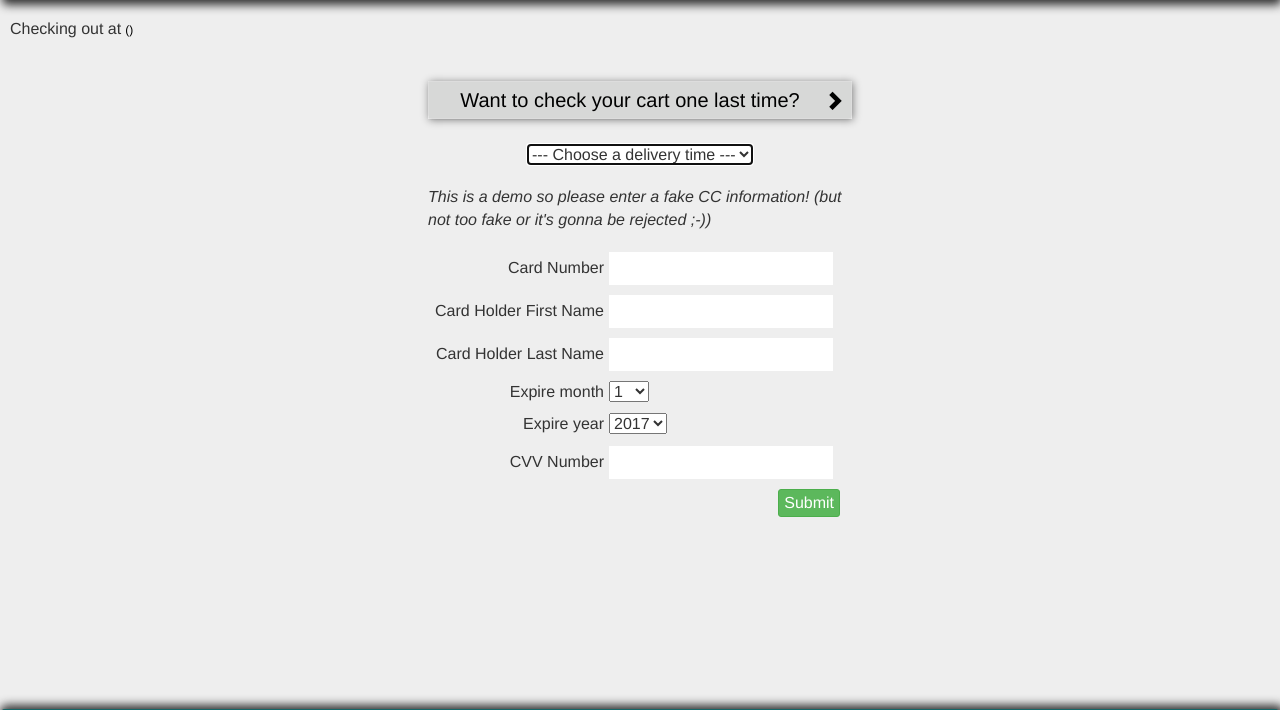
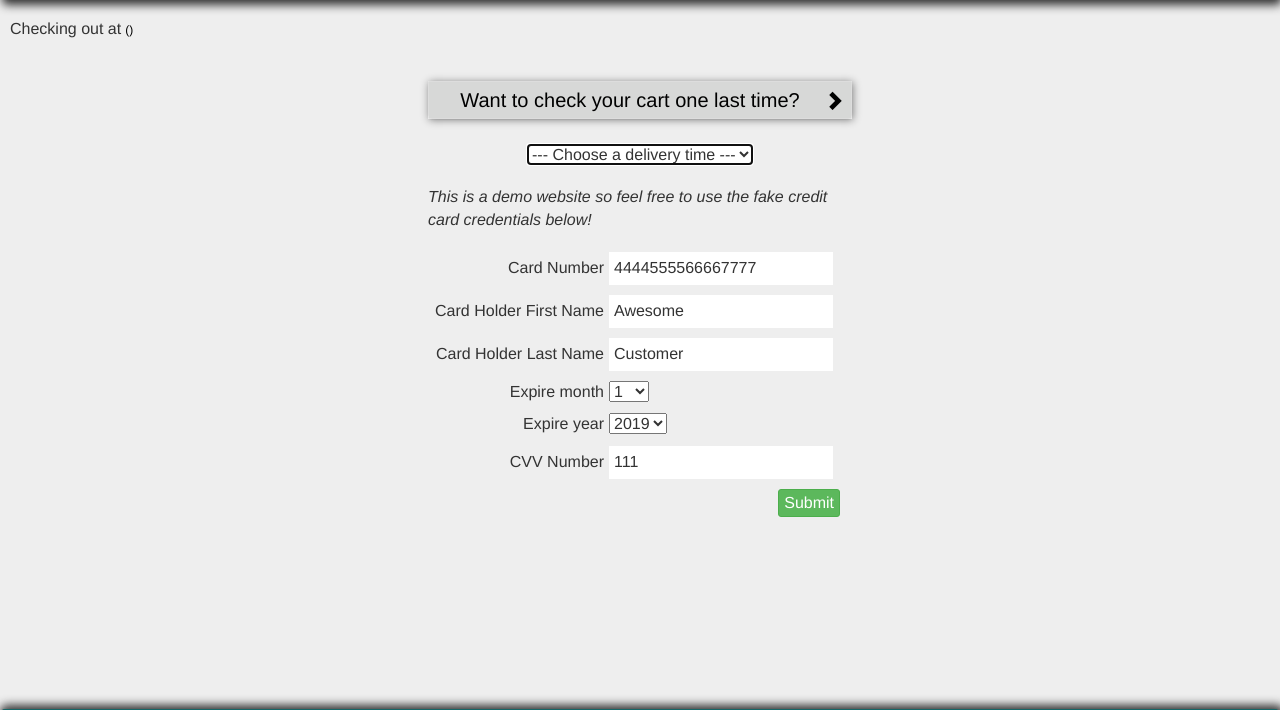
Before and after one commit to eugenielm/Inflaskart, a Django app: template grocerystore/templates/grocerystore/checkout.html in a window 1280 px wide. Shown: the part 51-761 px from the top of the page. Run offline with Django 3.2, Linux system fonts and the light colour scheme; the template is opened without the code that fills it: values that come from a table or form of the project are taken from there, others are empty; some libraries are stand-ins or nearby versions.

Commit message:
Add fake default/initial credit card credentials in checkout view

```diff
--- a/grocerystore/forms.py
+++ b/grocerystore/forms.py
@@ -117,13 +117,14 @@
 
 
 class PaymentForm(forms.Form):
-    number = CreditCardField(label="Card Number")
-    first_name = forms.CharField(label="Card Holder First Name", max_length=30)
-    last_name = forms.CharField(label="Card Holder Last Name", max_length=30)
+    number = CreditCardField(label="Card Number", initial="4444555566667777")
+    first_name = forms.CharField(label="Card Holder First Name", max_length=30, initial='Awesome')
+    last_name = forms.CharField(label="Card Holder Last Name", max_length=30, initial='Customer')
     expire_month = forms.ChoiceField(choices=[(x, x) for x in range(1, 13)])
-    expire_year = forms.ChoiceField(choices=[(x, x) for x in range(date.today().year, date.today().year + 15)])
+    expire_year = forms.ChoiceField(choices=[(x, x) for x in range(date.today().year, date.today().year + 15)], initial=2019)
     cvv_number = forms.IntegerField(label="CVV Number", max_value= 9999,
-                                    widget=forms.TextInput(attrs={'size': '4'}))
+                                    widget=forms.TextInput(attrs={'size': '4'}),
+                                    initial="111")
 
     def __init__(self, *args, **kwargs):
         self.payment_data = kwargs.pop('payment_data', None)
--- a/grocerystore/templates/grocerystore/checkout.html
+++ b/grocerystore/templates/grocerystore/checkout.html
@@ -150,8 +150,7 @@
             </div>
           {% endif %}
 
-          <p>This is a demo so please enter a fake CC information!
-          (but not too fake or it's gonna be rejected ;-))</p>
+          <p>This is a demo website so feel free to use the fake credit card credentials below!</p>
 
           <div id="cc_submission">
             <table class="payment_table">
```
